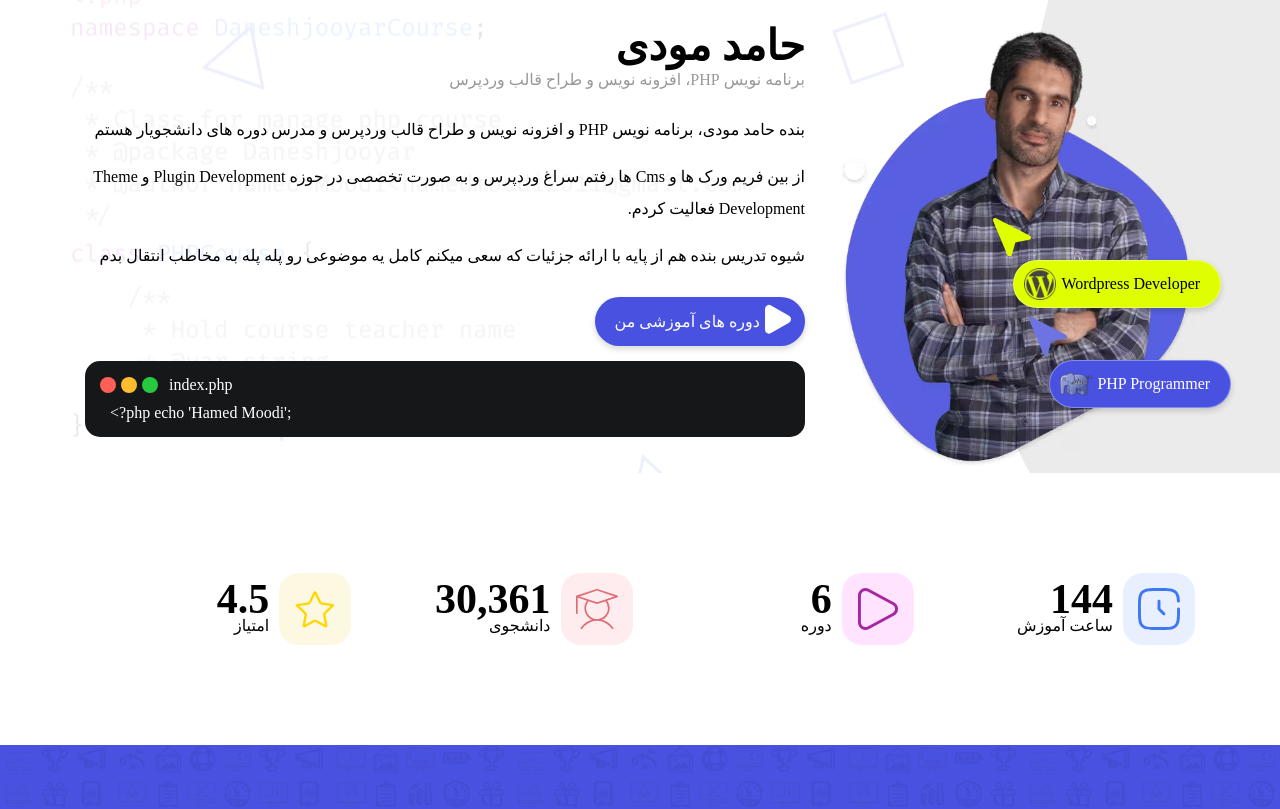
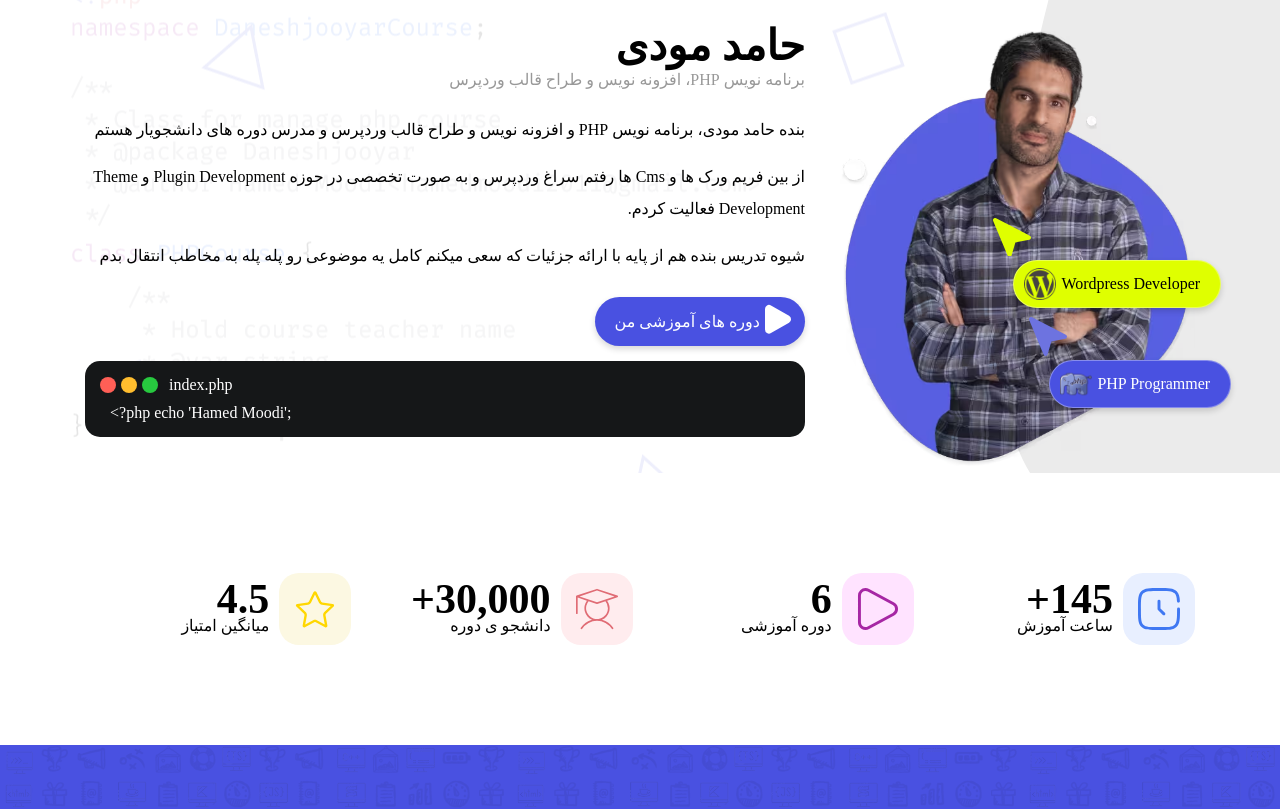
Before and after one commit to hamedmoody/hamedmoodyport.github.io, a Vue app: page / in a window 1280 px wide. Shown: the top 809 px of the page. Built offline with nearby package versions, Linux system fonts and the light colour scheme; no server answers; a web font is replaced by a local one.

Commit message:
[EDIT] Edit Home statistics responsive

```diff
--- a/src/assets/base.css
+++ b/src/assets/base.css
@@ -44,3 +44,13 @@ a{
 .btn-primary {
   background: var(--color-primary);
 }
+
+.show-on-large{
+  display: none;
+}
+
+@media screen and ( min-width: 992px ){
+  .show-on-large{
+    display: initial;
+  }
+}
--- a/src/views/partials/home/HomeStatistic.vue
+++ b/src/views/partials/home/HomeStatistic.vue
@@ -11,8 +11,10 @@
         </svg>
       </div>
       <div class="stat-data">
-        <strong>144</strong>
-        <p>ساعت آموزش</p>
+        <strong>+145</strong>
+        <p>
+          ساعت آموزش
+        </p>
       </div>
     </div><!--.statistic-->
 
@@ -24,7 +26,10 @@
       </div>
       <div class="stat-data">
         <strong>6</strong>
-        <p>دوره </p>
+        <p>
+          دوره
+          <span class="show-on-large">آموزشی</span>
+        </p>
       </div>
     </div><!--.statistic-->
 
@@ -35,8 +40,11 @@
         </svg>
       </div>
       <div class="stat-data">
-        <strong>30,361</strong>
-        <p>دانشجوی </p>
+        <strong>+30,000</strong>
+        <p>
+          دانشجو
+          <span class="show-on-large">ی دوره</span>
+        </p>
       </div>
     </div><!--.statistic-->
 
@@ -51,7 +59,10 @@
       </div>
       <div class="stat-data">
         <strong>4.5</strong>
-        <p> امتیاز</p>
+        <p>
+          <span class="show-on-large">میانگین </span>
+          امتیاز
+        </p>
       </div>
     </div><!--.statistic-->
 
```
